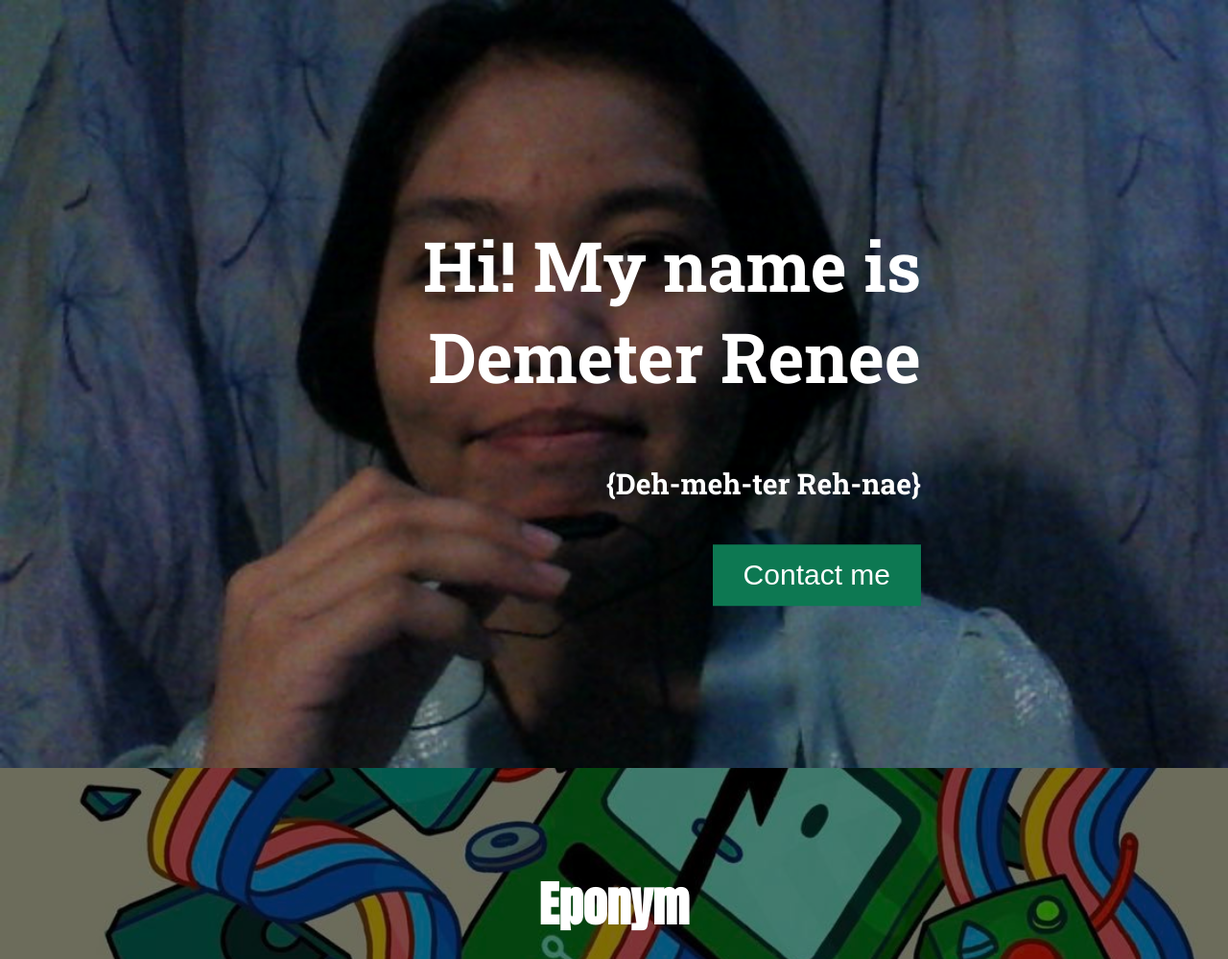
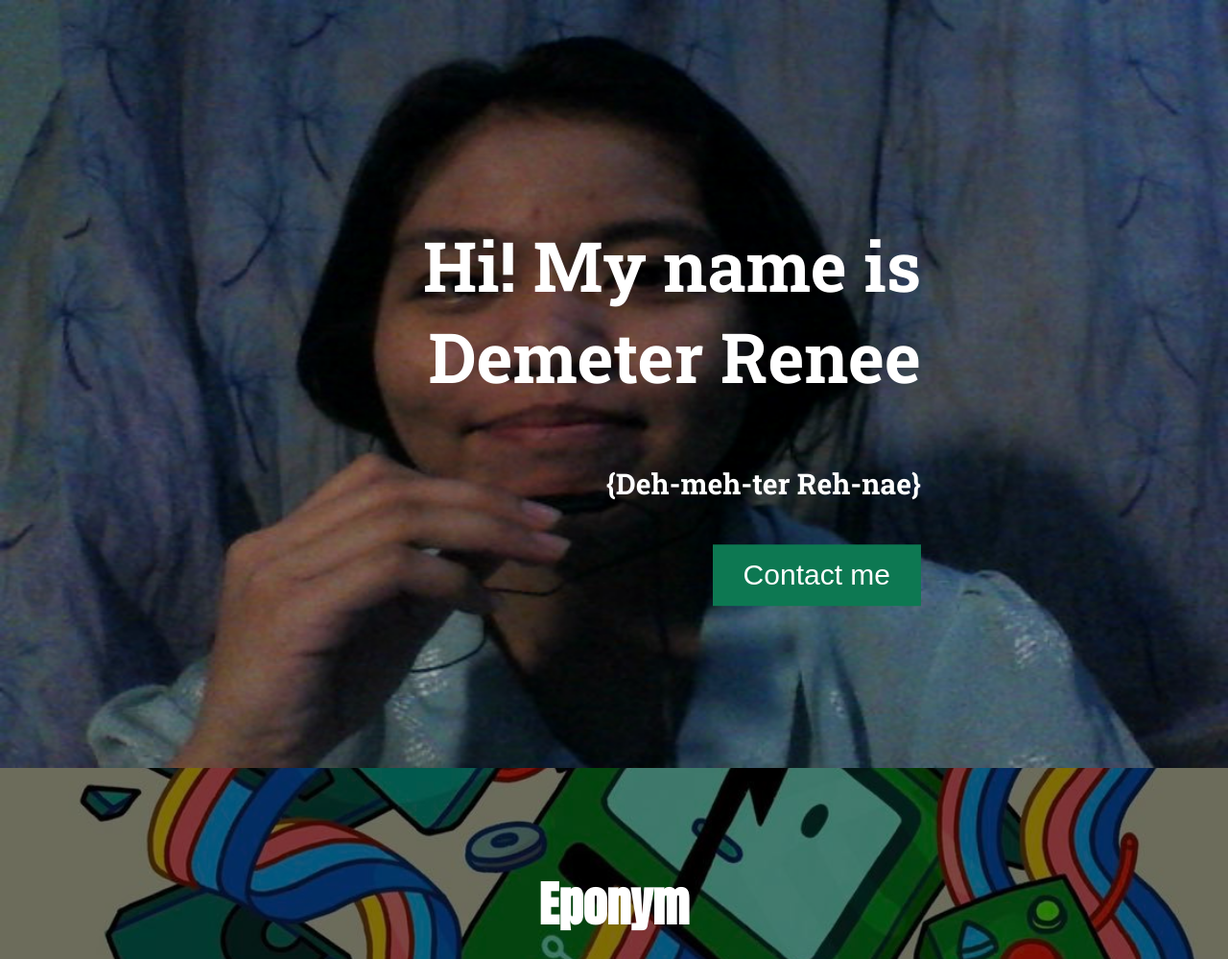
Before and after one commit to DemeterCaubang/lab1, a PHP site: page /index.html in a window 1280 px wide. Shown: the top 999 px of the page at 96% size. Run offline with PHP 8.4, Linux system fonts and the light colour scheme.

Commit message:
banner image stretch

```diff
--- a/css/style.css
+++ b/css/style.css
@@ -8,8 +8,9 @@ font-family: 'Roboto Slab', serif;
 position: relative;
 width: 100%;
 height: 100vh;
-background:url(me.png) no-repeat center fixed;
-background-size: cover;
+background-image:url(me.png);
+background-repeat: no-repeat;
+background-size: 100% 100%;
 }
 
 .personal-text {
```
